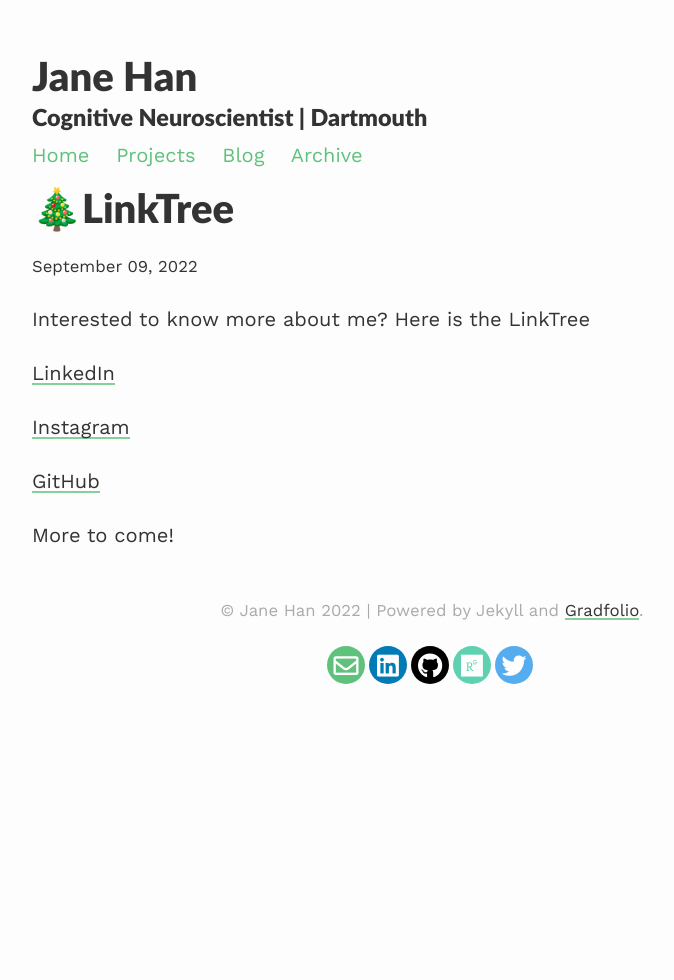
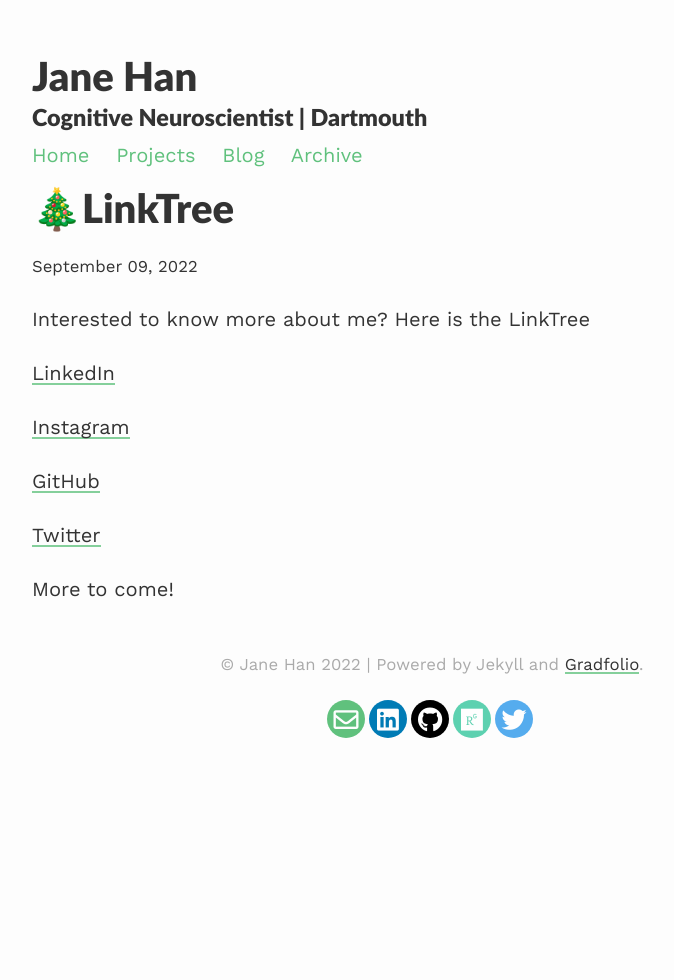
Before and after one commit to han-jane/han-jane.github.io, a Jekyll site: the page built from _posts/2022-09-09-Link-Tree.md, in a window 1280 px wide. Shown: the whole page, without its empty margins (208-882 px from the left). Built offline with Jekyll 4.4.1, drawn with Linux system fonts in a browser that asks for light colours; nearby versions of some CDN libraries.

Commit message:
Update 2022-09-09-Link-Tree.md

```diff
--- a/_posts/2022-09-09-Link-Tree.md
+++ b/_posts/2022-09-09-Link-Tree.md
@@ -10,4 +10,6 @@ Interested to know more about me? Here is the LinkTree
 
 [GitHub](https://github.com/han-jane)
 
+[Twitter](https://twitter.com/_jane_han_)
+
 More to come!
```
